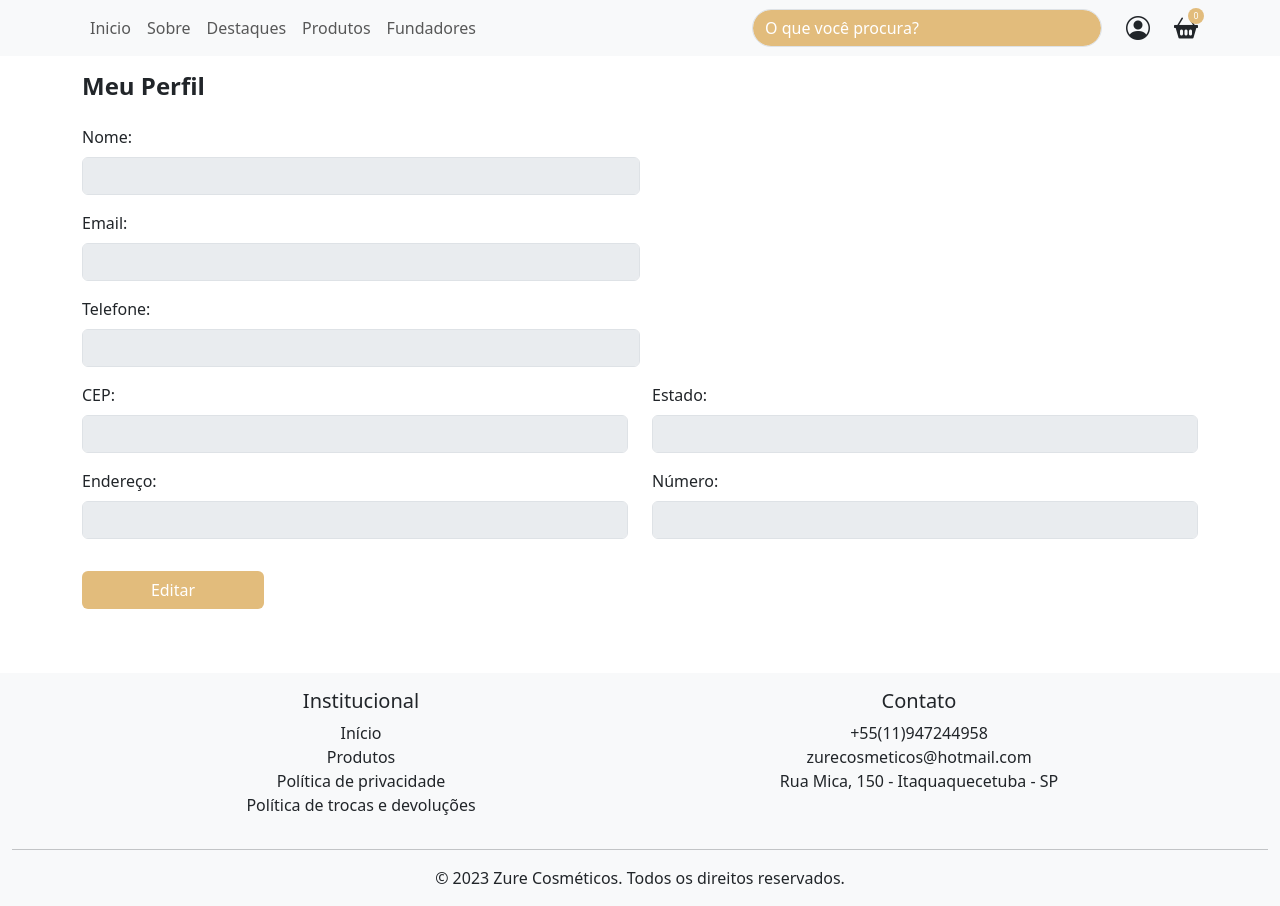
After one commit to victornonoks/Zure-cosmeticos, a Django app: page /profile/ in a window 1280 px wide. The commit adds this page. Run offline with Django 5.2, Linux system fonts and the light colour scheme; some libraries are stand-ins or nearby versions.

Commit message:
Criação de tela meu perfil e merge da branchUser

```diff
--- a/templates/zure_app/home.html
+++ b/templates/zure_app/home.html
@@ -48,7 +48,7 @@
                 <li><p class="dropdown-item-text mb-2">Olá, {{ user.first_name|default:user.username }}!</p></li>
                 <li><hr class="dropdown-divider"></li>
                 <div class="d-flex flex-column gap-2">
-                <li><a class="rounded-1 btn-style dropdown-item" href="{% url 'account_login' %}">Meu Perfil</a></li>
+                <li><a class="rounded-1 btn-style dropdown-item" href="{% url 'profile' %}">Meu Perfil</a></li>
                 <li><button class="rounded-1 btn-danger dropdown-item" data-bs-toggle="modal" data-bs-target="#modalLogout">Sair</button></li>
                 </div>
                 {% else %}
@@ -165,7 +165,7 @@
     {% comment %} Final da seção Sobre Nós {% endcomment %}
 
     {% comment %} Seção de produtos em destaque {% endcomment %}
-    <div class="container-fluid text-center bg-color" id="div-destaques">
+    <div class="container-fluid d-flex flex-column text-center align-items-center" id="div-destaques">
       <h2 class="fw-bold my-3">Destaques</h2>
       <div class="row justify-content-center">
         {% for produto in destaques %}
@@ -381,6 +381,7 @@
       </ul>
     </div>
   </div>
+  <hr>
   <p class="mb-0 text-center">© 2023 Zure Cosméticos. Todos os direitos reservados.</p>
 </footer>
 <script src="{% static 'js/script.js' %} " rel="script"></script>
--- /dev/null
+++ b/templates/zure_app/profile.html
@@ -0,0 +1,43 @@
+{%extends "zure_app/home.html"%}
+{%block title%}Meu Perfil{%endblock%}
+{%load static%}
+{%block content%}
+<div class="container my-5 pt-4 div-main">
+    <!-- Meu perfil Inputs com dados -->
+    <h2 class="h4 fw-bold">Meu Perfil</h2>
+    <div class="column my-4">
+        <div class="col-md-6 mb-3">
+            <label for="name" class="form-label">Nome:</label>
+            <input type="text" class="form-control" id="name" value="{{ user.first_name }}" disabled>
+        </div>
+        <div class="col-md-6 mb-3">
+            <label for="email" class="form-label">Email:</label>
+            <input type="email" class="form-control" id="email" value="{{ user.email }}" disabled>
+        </div>
+        <div class="col-md-6 mb-3">
+            <label for="phone" class="form-label">Telefone:</label>
+            <input type="text" class="form-control" id="phone" value="{{ user.phone }}" disabled>
+        </div>
+        <div class="row">
+            <div class="col-md-6 mb-3">
+                <label for="zip" class="form-label">CEP:</label>
+                <input type="text" class="form-control" id="zip" value="{{ user.zip }}" disabled>
+            </div>
+            <div class="col-md-6 mb-3">
+                <label for="state" class="form-label">Estado:</label>
+                <input type="text" class="form-control" id="state" value="{{ user.state }}" disabled>
+            </div>
+            <div class="col-md-6 mb-3">
+                <label for="address" class="form-label">Endereço:</label>
+                <input type="text" class="form-control" id="address" value="{{ user.address }}" disabled>
+            </div>
+            <div class="col-md-6 mb-3">
+                <label for="numero" class="form-label">Número:</label>
+                <input type="text" class="form-control" id="numero" value="{{ user.numero }}" disabled>
+            </div>
+            <div class="col-md-6 mb-3">
+                <button class="btn btn-style col-4 mt-3" id="edit-button" onclick="enableEdit()">Editar</button>
+            </div>
+        </div>
+</div>
+{%endblock%}
--- a/zure_app/urls.py
+++ b/zure_app/urls.py
@@ -10,4 +10,5 @@ urlpatterns = [
     path('carrinho/', views.carrinho, name='carrinho'),
     path('produtos/', views.produtos, name='produtos'),
     path('logout/', LogoutView.as_view(next_page='home'), name='logout'),
+    path('profile/', views.profile, name='profile')
 ] + static(settings.MEDIA_URL, document_root=settings.MEDIA_ROOT)
--- a/zure_app/views.py
+++ b/zure_app/views.py
@@ -18,6 +18,9 @@ def login(request):
 def carrinho (request):
     return render(request, 'zure_app/carrinho.html')
 
+def profile(request):
+    return render(request, 'zure_app/profile.html')
+
 def produtos(request):
     produtos = Produto.objects.all()
     for p in produtos:
```
Also changed, not shown: zure_site/settings.py (+6 -8 lines), accounts/migrations/0001_initial.py, media/image/Img_Leave-in_wpp_FlarCFd.jpeg (added), media/image/WhatsApp_Image_2025-04-24_at_07.23.12_1.jpeg (added), media/image/WhatsApp_Image_2025-04-24_at_07_IyVHjym.18.19.jpeg (added), media/image/WhatsApp_Image_2025-04-24_at_07_qaBRWw9.18.19_1.jpeg (added), zure_app/migrations/0001_initial.py.
